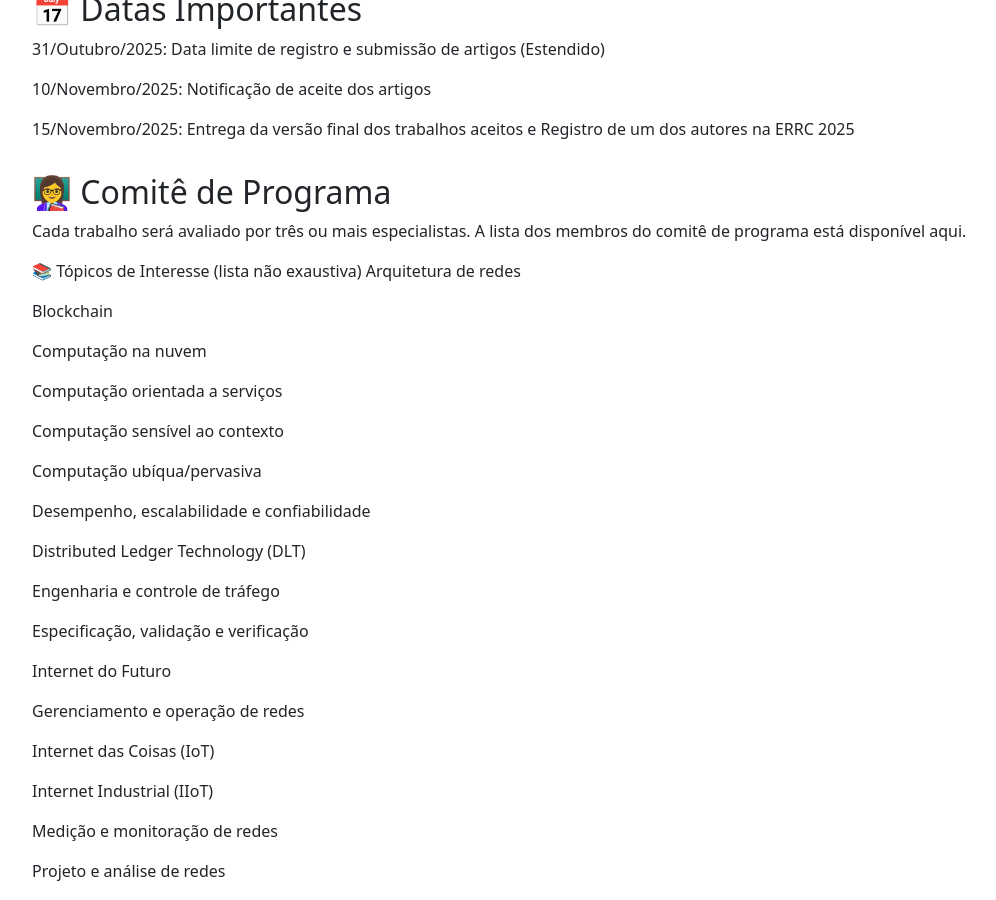
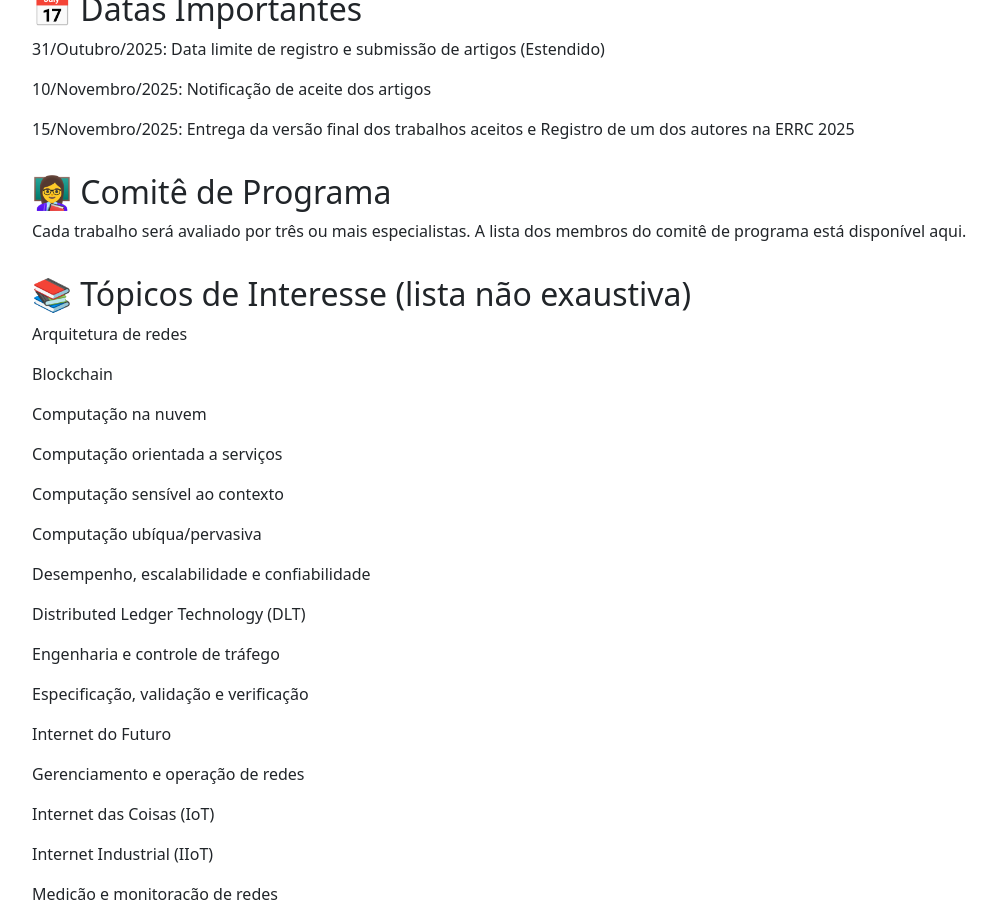
Before and after one commit to crrc-rs/errc2025, a Jekyll site: the page built from chamadaerrc.md, in a window 1280 px wide and 900 px high, scrolled down 1248 px. Shown: the whole window, without its empty margins (50-1046 px from the left). Built offline with Jekyll 4.4.1, drawn with Linux system fonts in a browser that asks for light colours.

```diff
--- a/chamadaerrc.md
+++ b/chamadaerrc.md
@@ -28,7 +28,8 @@ O template de estilo da SBC está disponível do Overleaf e em ZIP.
 ## 👩‍🏫 Comitê de Programa
 Cada trabalho será avaliado por três ou mais especialistas. A lista dos membros do comitê de programa está disponível aqui.
 
-📚 Tópicos de Interesse (lista não exaustiva)
+## 📚 Tópicos de Interesse (lista não exaustiva)
+
 Arquitetura de redes
 
 Blockchain
```
